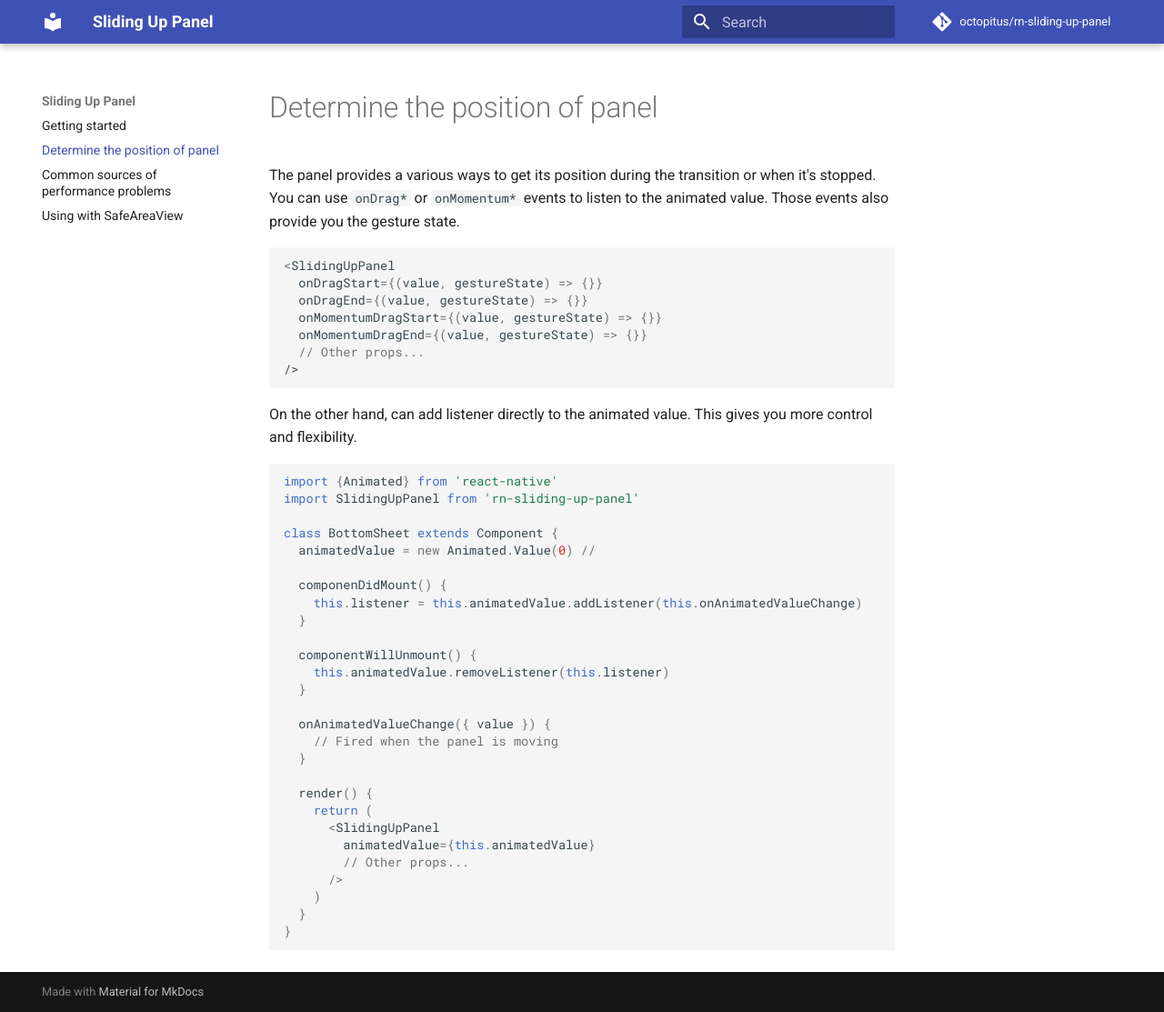
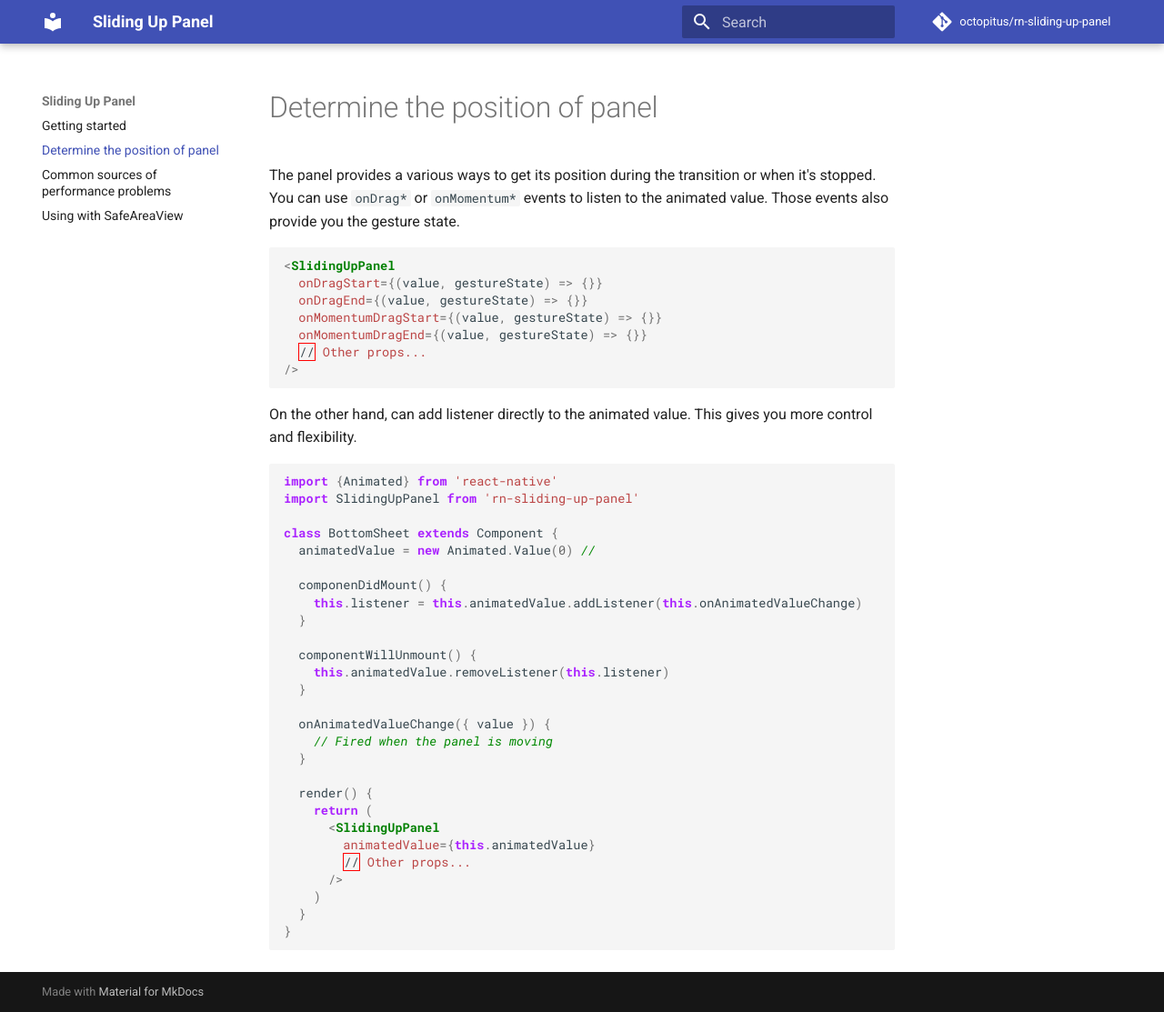
Before and after one commit to octopitus/rn-sliding-up-panel, an MkDocs documentation site: the page built from docs/panel-position.md, in a window 1280 px wide and 1113 px high. Shown: the whole window at 91% size. Built offline with MkDocs 1.6.1 and Material for MkDocs 9.7.7, drawn with Linux system fonts in a browser that asks for light colours; comment, search, counter and statistics services are not loaded.

Commit message:
Highlight jsx format

````diff
--- /dev/null
+++ b/docs/assets/pygments.css
@@ -0,0 +1,61 @@
+.highlight .hll { background-color: #ffffcc }
+.highlight .c { color: #008800; font-style: italic } /* Comment */
+.highlight .err { border: 1px solid #FF0000 } /* Error */
+.highlight .k { color: #AA22FF; font-weight: bold } /* Keyword */
+.highlight .o { color: #666666 } /* Operator */
+.highlight .cm { color: #008800; font-style: italic } /* Comment.Multiline */
+.highlight .cp { color: #008800 } /* Comment.Preproc */
+.highlight .c1 { color: #008800; font-style: italic } /* Comment.Single */
+.highlight .cs { color: #008800; font-weight: bold } /* Comment.Special */
+.highlight .gd { color: #A00000 } /* Generic.Deleted */
+.highlight .ge { font-style: italic } /* Generic.Emph */
+.highlight .gr { color: #FF0000 } /* Generic.Error */
+.highlight .gh { color: #000080; font-weight: bold } /* Generic.Heading */
+.highlight .gi { color: #00A000 } /* Generic.Inserted */
+.highlight .go { color: #808080 } /* Generic.Output */
+.highlight .gp { color: #000080; font-weight: bold } /* Generic.Prompt */
+.highlight .gs { font-weight: bold } /* Generic.Strong */
+.highlight .gu { color: #800080; font-weight: bold } /* Generic.Subheading */
+.highlight .gt { color: #0040D0 } /* Generic.Traceback */
+.highlight .kc { color: #AA22FF; font-weight: bold } /* Keyword.Constant */
+.highlight .kd { color: #AA22FF; font-weight: bold } /* Keyword.Declaration */
+.highlight .kn { color: #AA22FF; font-weight: bold } /* Keyword.Namespace */
+.highlight .kp { color: #AA22FF } /* Keyword.Pseudo */
+.highlight .kr { color: #AA22FF; font-weight: bold } /* Keyword.Reserved */
+.highlight .kt { color: #00BB00; font-weight: bold } /* Keyword.Type */
+.highlight .m { color: #666666 } /* Literal.Number */
+.highlight .s { color: #BB4444 } /* Literal.String */
+.highlight .na { color: #BB4444 } /* Name.Attribute */
+.highlight .nb { color: #AA22FF } /* Name.Builtin */
+.highlight .nc { color: #0000FF } /* Name.Class */
+.highlight .no { color: #880000 } /* Name.Constant */
+.highlight .nd { color: #AA22FF } /* Name.Decorator */
+.highlight .ni { color: #999999; font-weight: bold } /* Name.Entity */
+.highlight .ne { color: #D2413A; font-weight: bold } /* Name.Exception */
+.highlight .nf { color: #00A000 } /* Name.Function */
+.highlight .nl { color: #A0A000 } /* Name.Label */
+.highlight .nn { color: #0000FF; font-weight: bold } /* Name.Namespace */
+.highlight .nt { color: #008000; font-weight: bold } /* Name.Tag */
+.highlight .nv { color: #B8860B } /* Name.Variable */
+.highlight .ow { color: #AA22FF; font-weight: bold } /* Operator.Word */
+.highlight .w { color: #bbbbbb } /* Text.Whitespace */
+.highlight .mf { color: #666666 } /* Literal.Number.Float */
+.highlight .mh { color: #666666 } /* Literal.Number.Hex */
+.highlight .mi { color: #666666 } /* Literal.Number.Integer */
+.highlight .mo { color: #666666 } /* Literal.Number.Oct */
+.highlight .sb { color: #BB4444 } /* Literal.String.Backtick */
+.highlight .sc { color: #BB4444 } /* Literal.String.Char */
+.highlight .sd { color: #BB4444; font-style: italic } /* Literal.String.Doc */
+.highlight .s2 { color: #BB4444 } /* Literal.String.Double */
+.highlight .se { color: #BB6622; font-weight: bold } /* Literal.String.Escape */
+.highlight .sh { color: #BB4444 } /* Literal.String.Heredoc */
+.highlight .si { color: #BB6688; font-weight: bold } /* Literal.String.Interpol */
+.highlight .sx { color: #008000 } /* Literal.String.Other */
+.highlight .sr { color: #BB6688 } /* Literal.String.Regex */
+.highlight .s1 { color: #BB4444 } /* Literal.String.Single */
+.highlight .ss { color: #B8860B } /* Literal.String.Symbol */
+.highlight .bp { color: #AA22FF } /* Name.Builtin.Pseudo */
+.highlight .vc { color: #B8860B } /* Name.Variable.Class */
+.highlight .vg { color: #B8860B } /* Name.Variable.Global */
+.highlight .vi { color: #B8860B } /* Name.Variable.Instance */
+.highlight .il { color: #666666 } /* Literal.Number.Integer.Long */
--- a/docs/panel-position.md
+++ b/docs/panel-position.md
@@ -1,7 +1,7 @@
 # Determine the position of panel
 The panel provides a various ways to get its position during the transition or when it's stopped. You can use `onDrag*` or `onMomentum*` events to listen to the animated value. Those events also provide you the gesture state.
 
-```js
+```jsx
 <SlidingUpPanel
   onDragStart={(value, gestureState) => {}}
   onDragEnd={(value, gestureState) => {}}
@@ -14,7 +14,7 @@
 On the other hand, can add listener directly to the animated value. This gives you more control and flexibility.
 
 
-```js
+```jsx
 import {Animated} from 'react-native'
 import SlidingUpPanel from 'rn-sliding-up-panel'
 
--- a/mkdocs.yml
+++ b/mkdocs.yml
@@ -10,3 +10,5 @@
       permalink: true
 theme:
   name: 'material'
+extra_css:
+  - 'assets/pygments.css'
````
Also changed, not shown: docs/index.md (+1 -2 lines), docs/safearea-view.md (+2 -2 lines).
